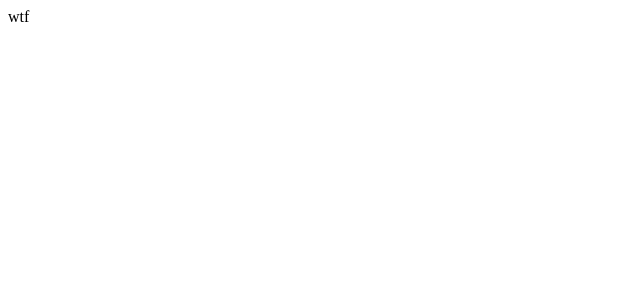
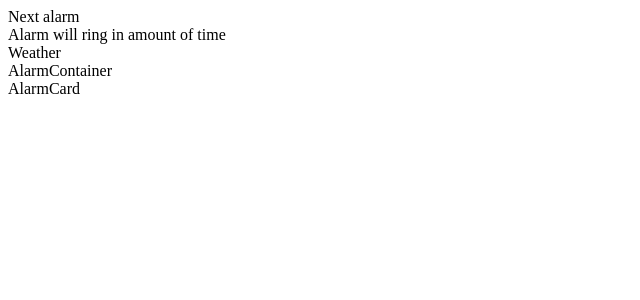
Before and after one commit to nehemiahh23/alarm-me, a React (Vite) app in the folder client/: page / in a window 1280 px wide. Shown: the top 300 px of the page, without its empty margins (0-640 px from the left). Built offline with nearby package versions, Linux system fonts and the light colour scheme.

Commit message:
pre-db.json

```diff
--- /dev/null
+++ b/client/components/AlarmCard.jsx
@@ -0,0 +1,9 @@
+import React from 'react'
+
+function AlarmCard() {
+  return (
+    <div>AlarmCard</div>
+  )
+}
+
+export default AlarmCard
--- /dev/null
+++ b/client/components/AlarmContainer.jsx
@@ -0,0 +1,9 @@
+import React from 'react'
+
+function AlarmContainer() {
+  return (
+    <div>AlarmContainer</div>
+  )
+}
+
+export default AlarmContainer
--- /dev/null
+++ b/client/components/Next.jsx
@@ -0,0 +1,15 @@
+import React from 'react'
+
+function Next() {
+
+  return (
+    <>
+        <span>Next alarm</span>
+        <br></br>
+        <span>Alarm will ring in amount of time</span>
+        <br></br>
+    </>
+  )
+}
+
+export default Next
--- /dev/null
+++ b/client/components/Weather.jsx
@@ -0,0 +1,11 @@
+import React from 'react'
+
+function Weather() {
+  return (
+    <>
+        Weather
+    </>
+  )
+}
+
+export default Weather
--- a/client/src/App.jsx
+++ b/client/src/App.jsx
@@ -1,9 +1,17 @@
+import React from "react"
+import Next from "../components/Next.jsx"
+import Weather from "../components/Weather.jsx"
+import AlarmContainer from "../components/AlarmContainer.jsx"
+import AlarmCard from "../components/AlarmCard.jsx"
 
 function App() {
 
   return (
     <>
-      wtf
+      <Next/>
+      <Weather/>
+      <AlarmContainer/>
+      <AlarmCard/>
     </>
   )
 }
```
